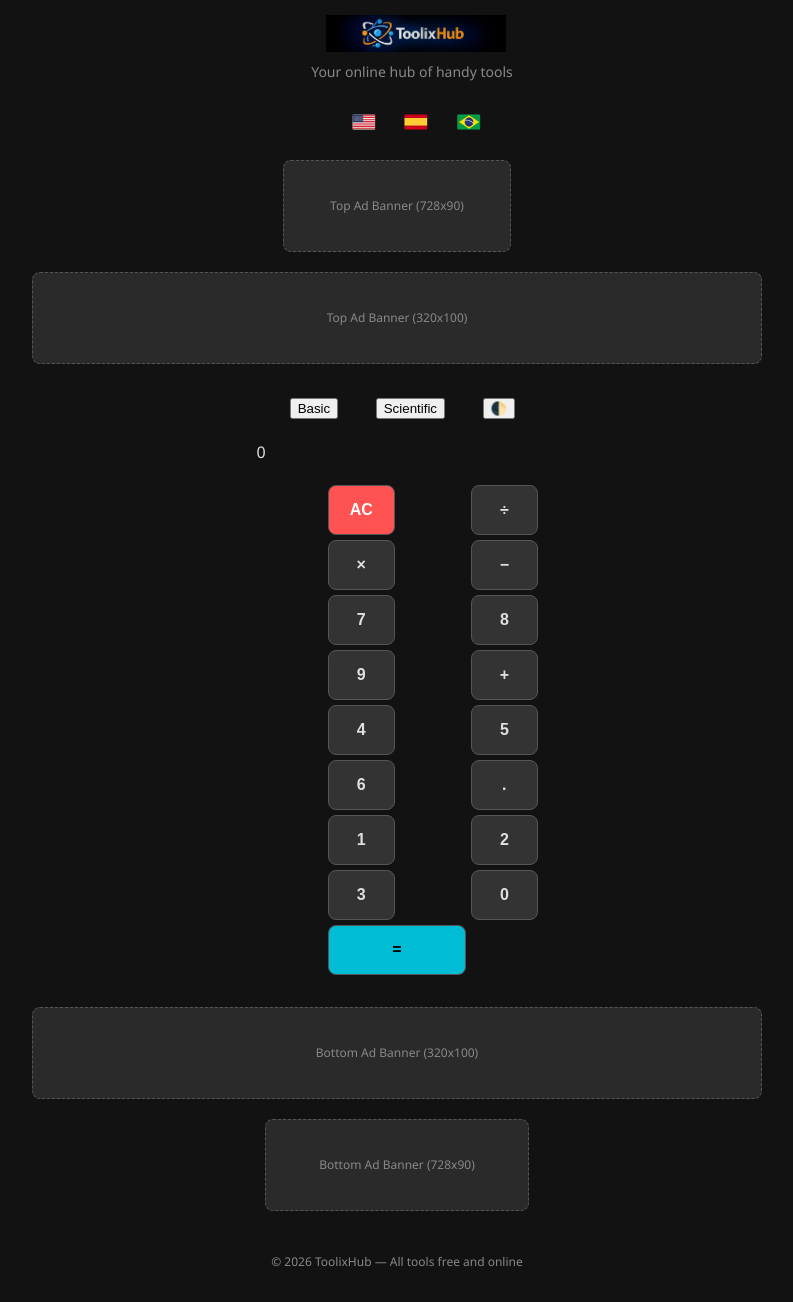
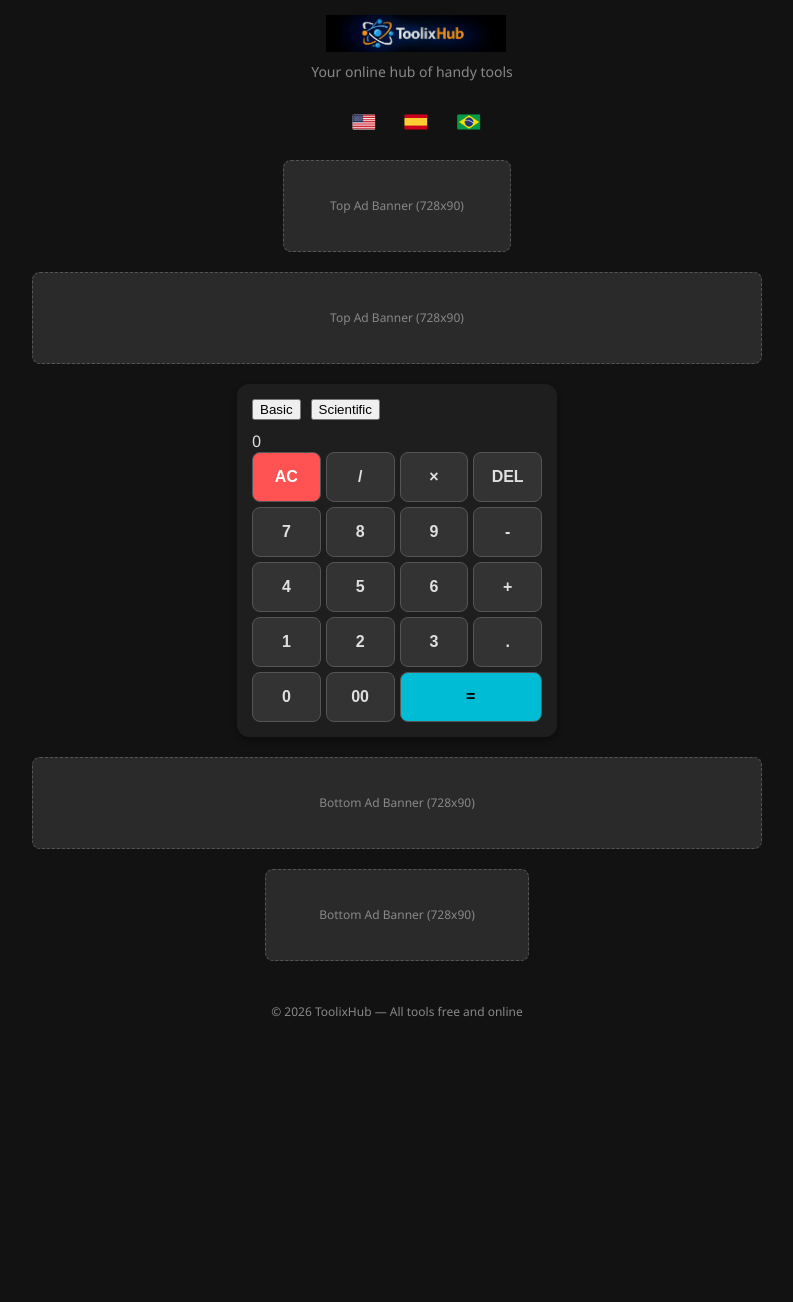
Before and after one commit to toolixhub-app/toolixhub, a Jekyll site: the page calculator.html, which Jekyll copies as it is, in a window 1280 px wide. Shown: the whole page, without its empty margins (243-1036 px from the left). Built offline with Jekyll 4.4.1, drawn with Linux system fonts in a browser that asks for light colours; after the commit the page ends 1052 px from its top, so only the background shows below that.

Commit message:
Update calculator.html

```diff
--- a/calculator.html
+++ b/calculator.html
@@ -2,210 +2,73 @@
 <html lang="en">
 <head>
     <meta charset="UTF-8">
+    <meta name="viewport" content="width=device-width, initial-scale=1.0">
+    <title>Calculator - ToolixHub</title>
     <link rel="stylesheet" href="css/style_v2.css">
-<meta name="viewport" content="width=device-width, initial-scale=1.2">
-
-<title>Pro Calculator 2.0 - ToolixHub</title>
-<meta name="description" content="A free, fast, and responsive scientific calculator. Perform basic and advanced mathematical calculations online.">
-
 </head>
 <body>
 
     <div id="header-placeholder"></div>
 
-<div class="ad-space">Top Ad Banner (320x100)</div>
+    <div class="ad-space">Top Ad Banner (728x90)</div>
 
-<div class="main-container">
-    <div class="toggle-row">
-        <button id="toggle-basic" class="btn-toggle active" onclick="setMode('basic')">Basic</button>
-        <button id="toggle-sci" class="btn-toggle" onclick="setMode('sci')">Scientific</button>
-        <button id="theme-toggle" class="btn-toggle">🌓</button>
+    <main class="calc-container">
+
+        <div class="toggle-row" style="display: flex; gap: 10px; margin-bottom: 10px;">
+            <button class="btn-toggle active" id="btn-basic">Basic</button>
+            <button class="btn-toggle" id="btn-sci">Scientific</button>
         </div>
 
         <div id="calc-display">0</div>
 
-    <div id="basic-buttons" class="calc-buttons basic-grid">
+        <div class="calc-buttons basic-grid" id="calc-grid">
             <button class="btn-calc ac" onclick="clearDisplay()">AC</button>
-        <button class="btn-calc op" onclick="appendOperator('/')">÷</button>
-        <button class="btn-calc op" onclick="appendOperator('*')">×</button>
-        <button class="btn-calc op" onclick="appendOperator('-')">−</button>
+            <button class="btn-calc" onclick="appendOperator('/')">/</button>
+            <button class="btn-calc" onclick="appendOperator('*')">×</button>
+            <button class="btn-calc" onclick="deleteLast()">DEL</button>
 
             <button class="btn-calc" onclick="appendNumber('7')">7</button>
             <button class="btn-calc" onclick="appendNumber('8')">8</button>
             <button class="btn-calc" onclick="appendNumber('9')">9</button>
-        <button class="btn-calc op" onclick="appendOperator('+')">+</button>
+            <button class="btn-calc" onclick="appendOperator('-')">-</button>
 
             <button class="btn-calc" onclick="appendNumber('4')">4</button>
             <button class="btn-calc" onclick="appendNumber('5')">5</button>
             <button class="btn-calc" onclick="appendNumber('6')">6</button>
-        <button class="btn-calc" onclick="appendNumber('.')">.</button>
+            <button class="btn-calc" onclick="appendOperator('+')">+</button>
 
             <button class="btn-calc" onclick="appendNumber('1')">1</button>
             <button class="btn-calc" onclick="appendNumber('2')">2</button>
             <button class="btn-calc" onclick="appendNumber('3')">3</button>
+            <button class="btn-calc" onclick="appendNumber('.')">.</button>
+
             <button class="btn-calc" onclick="appendNumber('0')">0</button>
-
+            <button class="btn-calc" onclick="appendNumber('00')">00</button>
             <button class="btn-calc equal" onclick="calculate()">=</button>
         </div>
+    </main>
 
-    <div id="sci-buttons" class="calc-buttons sci-grid">
-        <button class="btn-calc sci" onclick="scientific('sin')">sin</button>
-        <button class="btn-calc sci" onclick="scientific('cos')">cos</button>
-        <button class="btn-calc sci" onclick="scientific('tan')">tan</button>
-        <button class="btn-calc sci" onclick="scientific('log')">log</button>
-        <button class="btn-calc ac" onclick="clearDisplay()">AC</button>
-
-        <button class="btn-calc sci" onclick="scientific('sqrt')">√</button>
-        <button class="btn-calc sci" onclick="scientific('pow')">x²</button>
-        <button class="btn-calc sci" onclick="scientific('pi')">π</button>
-        <button class="btn-calc sci" onclick="scientific('e')">e</button>
-        <button class="btn-calc op" onclick="appendOperator('/')">÷</button>
-
-        <button class="btn-calc" onclick="appendNumber('7')">7</button>
-        <button class="btn-calc" onclick="appendNumber('8')">8</button>
-        <button class="btn-calc" onclick="appendNumber('9')">9</button>
-        <button class="btn-calc op" onclick="appendOperator('*')">×</button>
-        <button class="btn-calc op" onclick="appendOperator('-')">−</button>
-
-        <button class="btn-calc" onclick="appendNumber('4')">4</button>
-        <button class="btn-calc" onclick="appendNumber('5')">5</button>
-        <button class="btn-calc" onclick="appendNumber('6')">6</button>
-        <button class="btn-calc op" onclick="appendOperator('+')">+</button>
-        <button class="btn-calc" onclick="appendNumber('.')">.</button>
-
-        <button class="btn-calc" onclick="appendNumber('1')">1</button>
-        <button class="btn-calc" onclick="appendNumber('2')">2</button>
-        <button class="btn-calc" onclick="appendNumber('3')">3</button>
-        <button class="btn-calc" onclick="appendNumber('0')">0</button>
-        <button class="btn-calc equal" onclick="calculate()">=</button>
-    </div>
-</div>
-
-<div class="ad-space">Bottom Ad Banner (320x100)</div>
+    <div class="ad-space">Bottom Ad Banner (728x90)</div>
 
     <div id="footer-placeholder"></div>
 
     <script>
-    // --- 1. Carregador de Header/Footer ---
       function loadComponent(id, file) {
         fetch(file)
-        .then(response => response.ok ? response.text() : '')
-        .then(data => document.getElementById(id).innerHTML = data);
+          .then(response => {
+            if (!response.ok) return '';
+            return response.text();
+          })
+          .then(data => {
+            document.getElementById(id).innerHTML = data;
+          });
       }
       loadComponent('header-placeholder', 'header.html');
       loadComponent('footer-placeholder', 'footer.html');
+    </script>
 
-    // --- 2. Lógica da Calculadora ---
-    const display = document.getElementById('calc-display');
-    const themeToggle = document.getElementById('theme-toggle');
-    const basicBtn = document.getElementById('toggle-basic');
-    const sciBtn = document.getElementById('toggle-sci');
-    const basicGrid = document.getElementById('basic-buttons');
-    const sciGrid = document.getElementById('sci-buttons');
-
-    let currentInput = '0';
-    let shouldResetDisplay = false;
-
-    // Theme Toggle
-    themeToggle.addEventListener('click', () => {
-        document.body.classList.toggle('light-theme');
-    });
-
-    // Mode Toggle
-    function setMode(mode) {
-        if (mode === 'basic') {
-            basicBtn.classList.add('active');
-            sciBtn.classList.remove('active');
-            basicGrid.style.display = 'grid';
-            sciGrid.style.display = 'none';
-        } else {
-            sciBtn.classList.add('active');
-            basicBtn.classList.remove('active');
-            sciGrid.style.display = 'grid';
-            basicGrid.style.display = 'none';
-        }
-    }
-
-    function updateDisplay() {
-        display.innerText = currentInput;
-    }
-
-    function clearDisplay() {
-        currentInput = '0';
-        updateDisplay();
-    }
-
-    function appendNumber(number) {
-        if (currentInput === '0' || shouldResetDisplay) {
-            currentInput = number;
-            shouldResetDisplay = false;
-        } else {
-            currentInput += number;
-        }
-        updateDisplay();
-    }
-
-    function appendOperator(operator) {
-        if (shouldResetDisplay) shouldResetDisplay = false;
-        if (['+','-','*','/'].includes(currentInput.slice(-1))) {
-            currentInput = currentInput.slice(0, -1) + operator;
-        } else {
-            currentInput += operator;
-        }
-        updateDisplay();
-    }
-
-    function calculate() {
-        try {
-            let result = eval(currentInput);
-            currentInput = result.toString();
-            shouldResetDisplay = true;
-            updateDisplay();
-        } catch (e) {
-            currentInput = 'Error';
-            updateDisplay();
-            shouldResetDisplay = true;
-        }
-    }
-
-    // Scientific Functions
-    function scientific(func) {
-        let val = parseFloat(currentInput);
-        let result = 0;
-
-        switch(func) {
-            case 'sin': result = Math.sin(val); break;
-            case 'cos': result = Math.cos(val); break;
-            case 'tan': result = Math.tan(val); break;
-            case 'log': result = Math.log10(val); break;
-            case 'sqrt': result = Math.sqrt(val); break;
-            case 'pow': result = Math.pow(val, 2); break;
-            case 'pi': result = Math.PI; break;
-            case 'e': result = Math.E; break;
-        }
-
-        currentInput = result.toString();
-        shouldResetDisplay = true;
-        updateDisplay();
-    }
-
-    // --- 3. Lógica de Idiomas ---
-    const translations = {
-      'en': { 'title': 'Calculator - ToolixHub' },
-      'es': { 'title': 'Calculadora - ToolixHub' },
-      'pt': { 'title': 'Calculadora - ToolixHub' }
-    };
-
-    function changeLanguage(lang) {
-      localStorage.setItem('preferredLang', lang);
-      document.title = translations[lang]['title'];
-      // Adicionar mais substituições de texto aqui se houver
-    }
-
-    window.onload = function() {
-      const savedLang = localStorage.getItem('preferredLang') || 'en';
-      changeLanguage(savedLang);
-    };
+    <script>
+        // Suas funções JS: appendNumber, appendOperator, clearDisplay, calculate, etc.
     </script>
 </body>
 </html>
```
Lines whose indentation alone changed are shown as unchanged.
